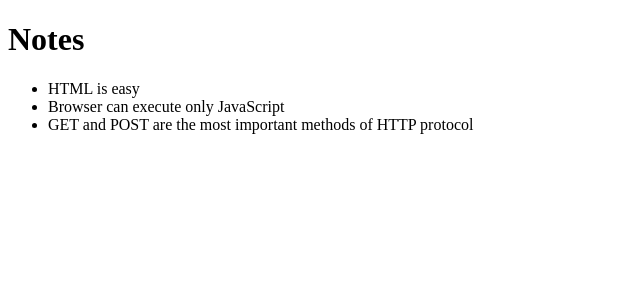
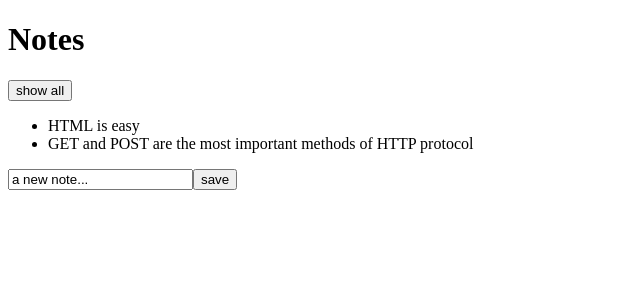
Before and after one commit to Jon-D-Smith/Fullstack_Open, a React (Create React App) app in the folder part1/notes/: page / in a window 1280 px wide. Shown: the top 300 px of the page, without its empty margins (0-640 px from the left). Built offline with nearby package versions, Linux system fonts and the light colour scheme.

Commit message:
Worked on forms section; added user imput to notes app

```diff
--- a/part1/notes/src/App.js
+++ b/part1/notes/src/App.js
@@ -1,12 +1,47 @@
+import React, {useState} from 'react'
 import Note from './components/Note'
 
-const App = ({notes}) => {
+const App = (props) => {
+
+  const [notes, setNotes] = useState(props.notes)
+  const [newNote, setNewNote] = useState('a new note...')
+  const [showAll, setShowAll] = useState(false)
+
+  const addNote = (e) => {
+    e.preventDefault()
+    const noteObject = {
+      content: newNote,
+      date: new Date().toISOString(),
+      important: Math.random() < 0.5,
+      id: notes.length + 1,
+    }
+    setNotes(notes.concat(noteObject))
+    setNewNote('')
+  }
+
+
+  const handleNoteChange = (e) => {
+    console.log(e.target.value)
+    setNewNote(e.target.value)
+  }
+
+  const notesToShow = showAll
+  ? notes
+  : notes.filter(note => note.important)
+
   return(
     <div>
       <h1>Notes</h1>
+      <div>
+        <button onClick={()=> setShowAll(!showAll)}>show {showAll ? 'important' : 'all'}</button>
+      </div>
       <ul>
-        {notes.map(note => <Note key={note.id} note={note} />)}
+        {notesToShow.map(note => <Note key={note.id} note={note} />)}
       </ul>
+      <form onSubmit={addNote}>
+        <input value={newNote} onChange={handleNoteChange}/>
+        <button type="submit">save</button>
+      </form>
     </div>
   )
 }
```
